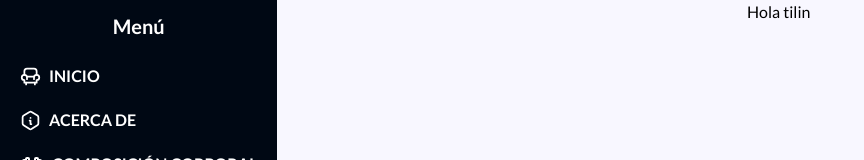
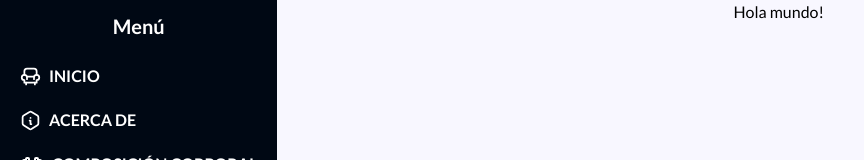
Before and after one commit to Hugocrown1/PracticaDashboard, a Next.js app: page / in a window 1280 px wide. Shown: the top 160 px of the page, without its empty margins (0-864 px from the left). Built offline with nearby package versions, Linux system fonts and the light colour scheme.

Commit message:
readme v1

```diff
--- a/app/page.jsx
+++ b/app/page.jsx
@@ -5,7 +5,7 @@ const lato = Lato({ subsets: ["latin"], weight: ["400"] });
 function Home() {
   return (
     <div>
-      <h1 className={`text-center text-black ${lato.className}`}>Hola tilin</h1>
+      <h1 className={`text-center text-black ${lato.className}`}>Hola mundo!</h1>
     </div>
   );
 }
```
Also changed, not shown: 1 other file (tests, documents, lock files or other folders).
